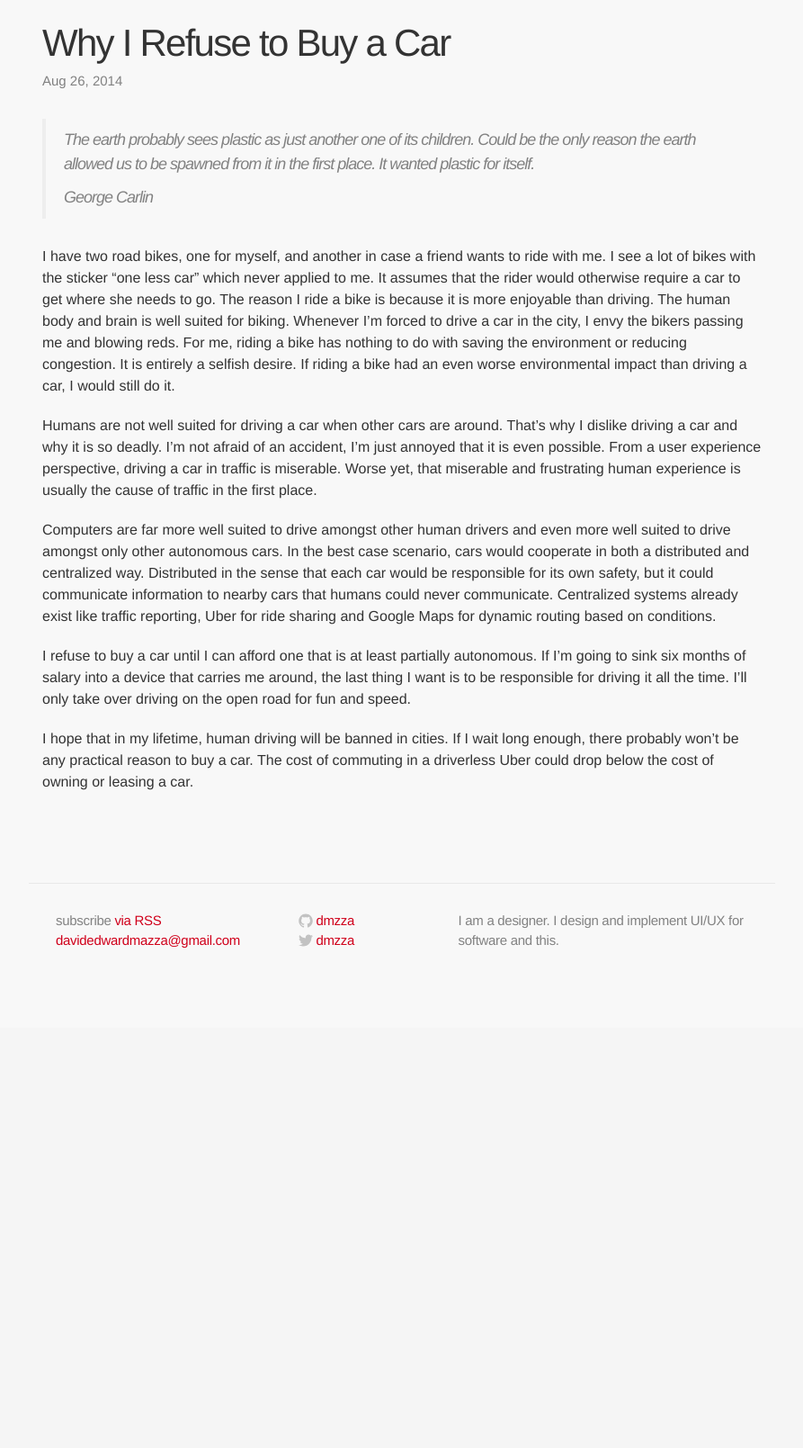
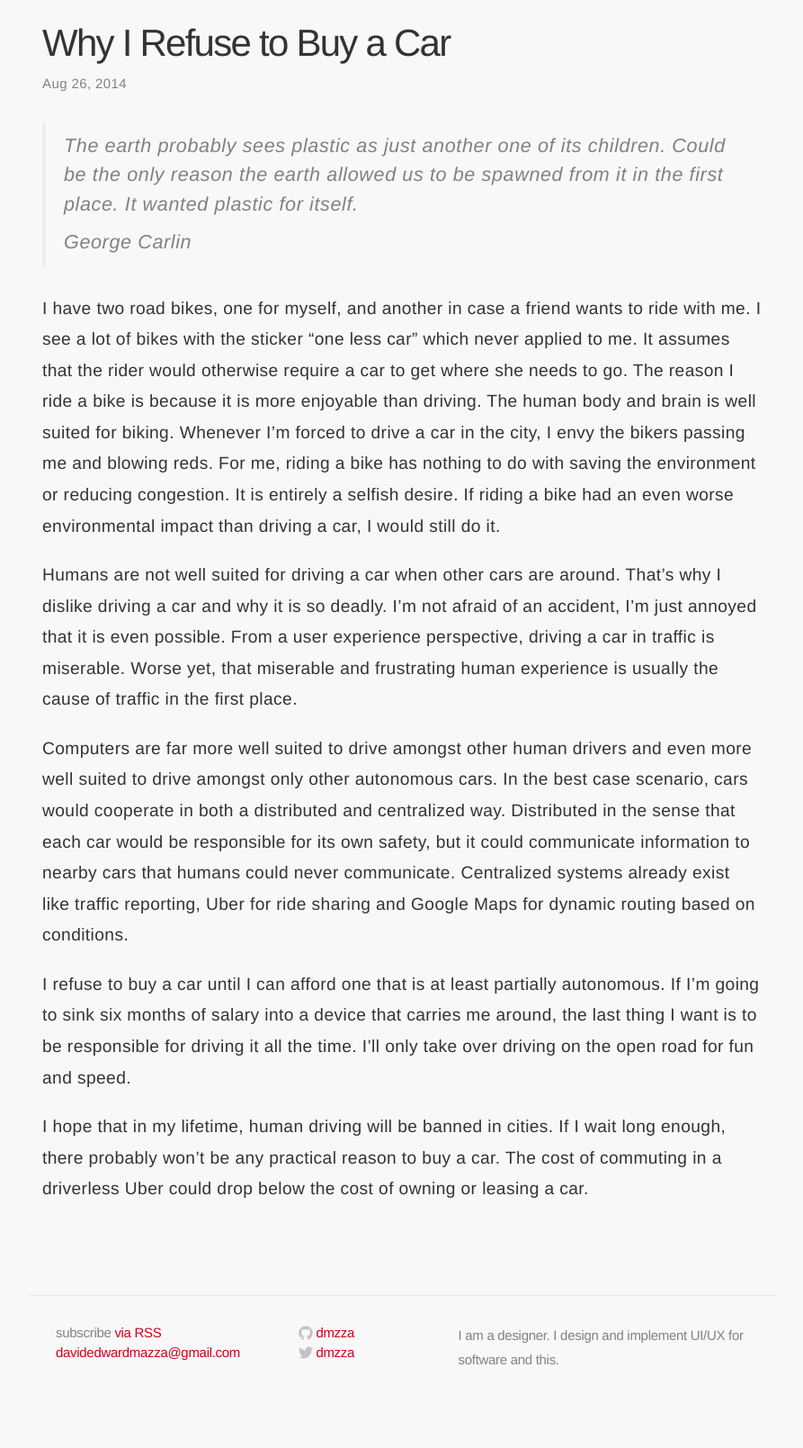
Before and after one commit to dmzza/dmzza, a Jekyll site: the page built from _posts/2014-08-26-why-i-refuse-to-buy-a-car.md, in a window 1280 px wide. Shown: the part 847-2456 px from the top of the page at 90% size, without its empty margins (193-1086 px from the left). Built offline with Jekyll 4.4.1, drawn with Linux system fonts in a browser that asks for light colours; nearby versions of some CDN libraries; before the commit the page ends 1989 px from its top, so only the background shows below that.

Commit message:
Typography tweaks

```diff
--- a/css/main.css
+++ b/css/main.css
@@ -30,8 +30,21 @@ h2 {
   text-align: center;
 }
 
-p, li {
-  font-family: Helvetica, Arial, sans-serif;
+p {
+  font-family: "Helvetica Neue", Helvetica, Arial, sans-serif;
+  font-weight: 300;
+  font-size:1.2em;
+  line-height: 1.8;
+  letter-spacing: 0.4px;
+}
+
+li {
+  font-family: "Helvetica Neue", Helvetica, Arial, sans-serif;
+}
+
+blockquote p {
+  line-height: 1.5;
+  letter-spacing: 0.6px;
 }
 
 a         { color: #D0011B; text-decoration: none; }
```
